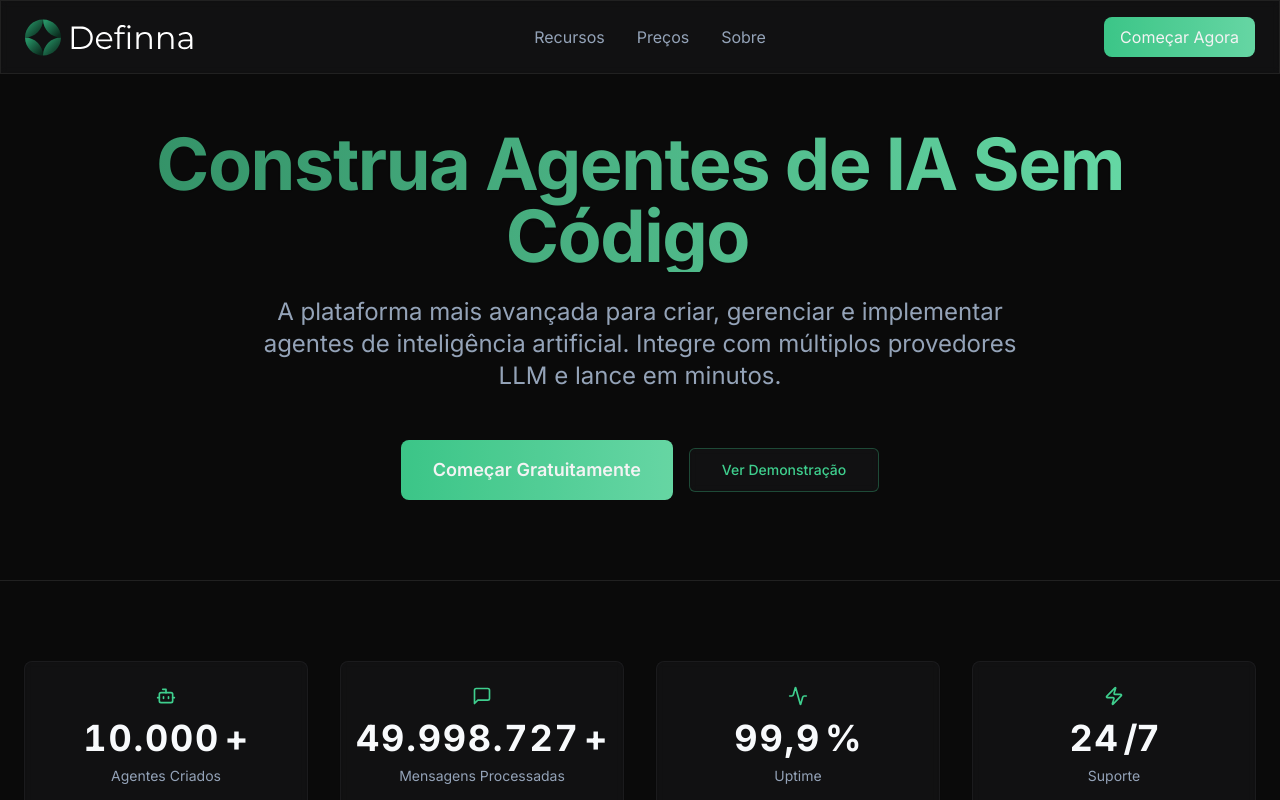
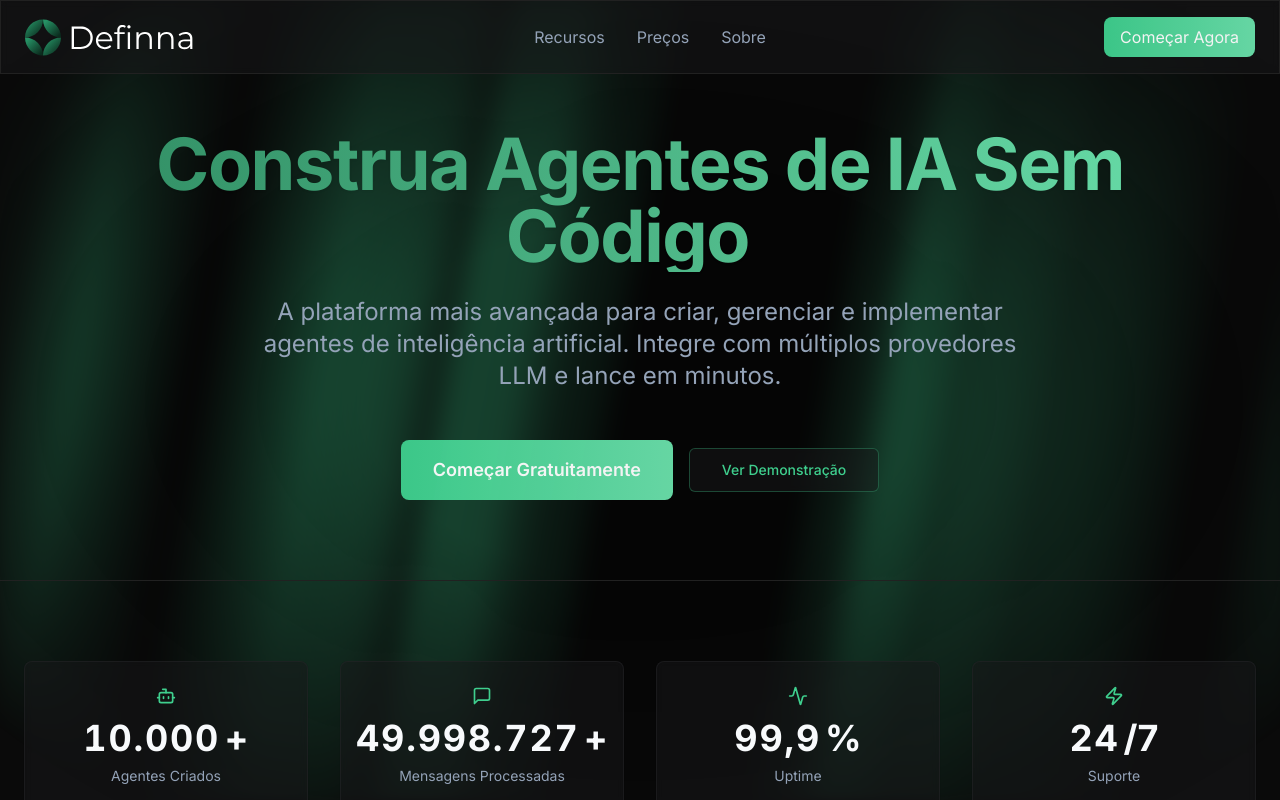
Before and after one commit to fsemanuel/definna-landing-page, a React (Vite) app: page / in a window 1280 px wide. Shown: the top 800 px of the page. Built offline with nearby package versions, Linux system fonts and the light colour scheme.

Commit message:
fix: improve AuroraBackground visibility with explicit colors and gradients

```diff
--- a/src/components/magicui/aurora-background.tsx
+++ b/src/components/magicui/aurora-background.tsx
@@ -26,22 +26,22 @@ export const AuroraBackground = ({
         style={
           {
             "--aurora":
-              "repeating-linear-gradient(100deg,hsl(var(--brand))_10%,hsl(var(--brand)/0.8)_15%,hsl(var(--brand)/0.6)_20%,hsl(var(--brand)/0.4)_25%,hsl(var(--brand))_30%)",
+              "repeating-linear-gradient(100deg,#3ECF8E 10%,rgba(62,207,142,0.8) 15%,rgba(62,207,142,0.6) 20%,rgba(62,207,142,0.4) 25%,#3ECF8E 30%)",
             "--dark-gradient":
-              "repeating-linear-gradient(100deg,hsl(var(--background))_0%,hsl(var(--background))_7%,transparent_10%,transparent_12%,hsl(var(--background))_16%)",
+              "repeating-linear-gradient(100deg,#0a0a0a 0%,#0a0a0a 7%,transparent 10%,transparent 12%,#0a0a0a 16%)",
             "--white-gradient":
-              "repeating-linear-gradient(100deg,hsl(var(--background))_0%,hsl(var(--background))_7%,transparent_10%,transparent_12%,hsl(var(--background))_16%)",
+              "repeating-linear-gradient(100deg,#0a0a0a 0%,#0a0a0a 7%,transparent 10%,transparent 12%,#0a0a0a 16%)",
           } as React.CSSProperties
         }
       >
         <div
           className={cn(
-            `after:animate-aurora pointer-events-none absolute -inset-[10px] opacity-30 blur-[10px] invert-0 filter will-change-transform`,
+            `after:animate-aurora pointer-events-none absolute -inset-[10px] opacity-50 blur-[10px] invert-0 filter will-change-transform`,
+            `bg-gradient-to-r from-brand-500/20 via-brand-400/10 to-brand-500/20`,
             `[background-image:var(--white-gradient),var(--aurora)] [background-size:300%,_200%] [background-position:50%_50%,50%_50%]`,
-            `after:absolute after:inset-0 after:[background-image:var(--white-gradient),var(--aurora)] after:[background-size:200%,_100%] after:[background-attachment:fixed] after:mix-blend-difference after:content-[""]`,
-            `dark:[background-image:var(--dark-gradient),var(--aurora)] dark:invert-0 after:dark:[background-image:var(--dark-gradient),var(--aurora)]`,
+            `after:absolute after:inset-0 after:[background-image:var(--white-gradient),var(--aurora)] after:[background-size:200%,_100%] after:mix-blend-difference after:content-[""]`,
             showRadialGradient &&
-              `[mask-image:radial-gradient(ellipse_at_50%_50%,black_10%,transparent_70%)]`,
+              `[mask-image:radial-gradient(ellipse_at_50%_50%,black_30%,transparent_90%)]`,
           )}
         ></div>
       </div>
```
